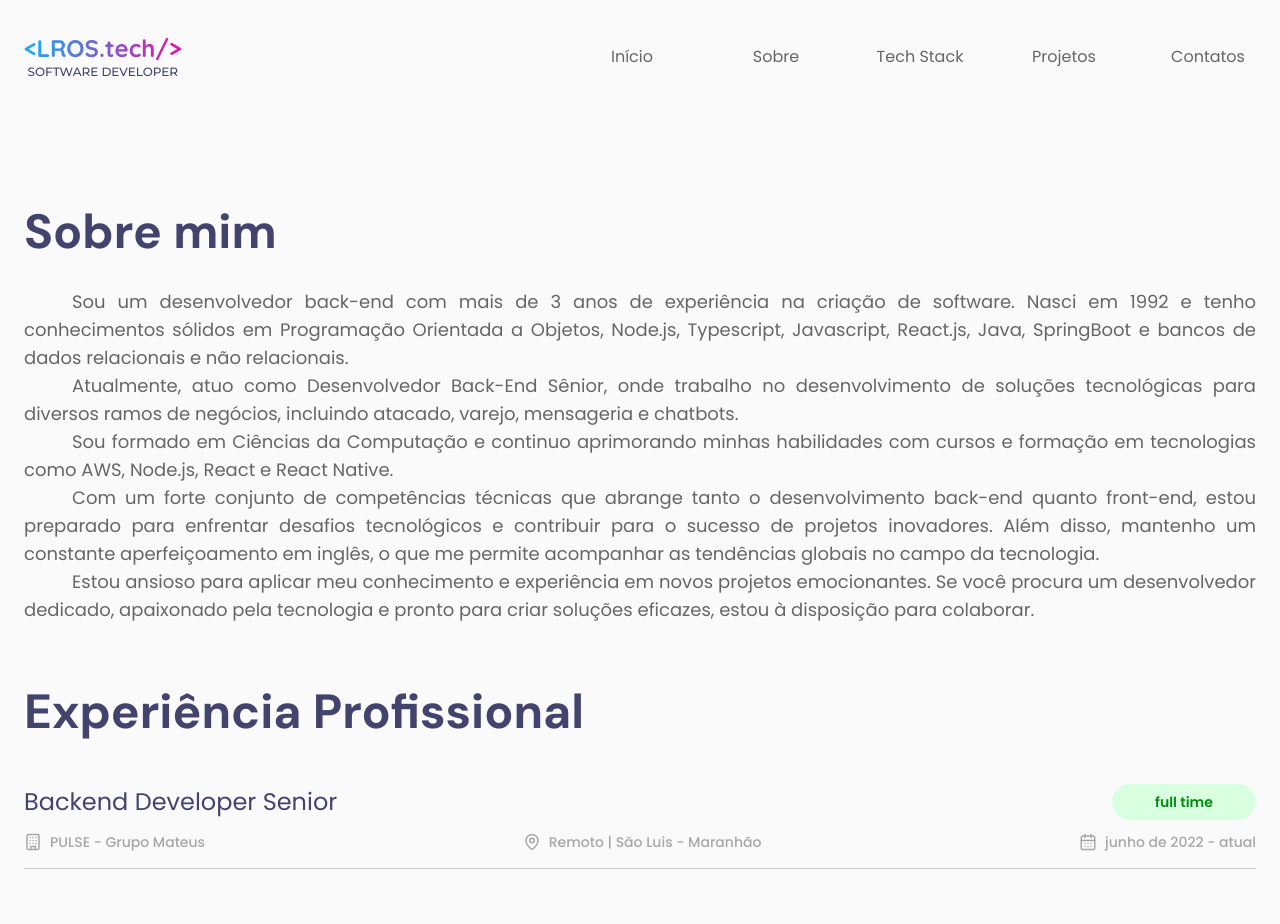
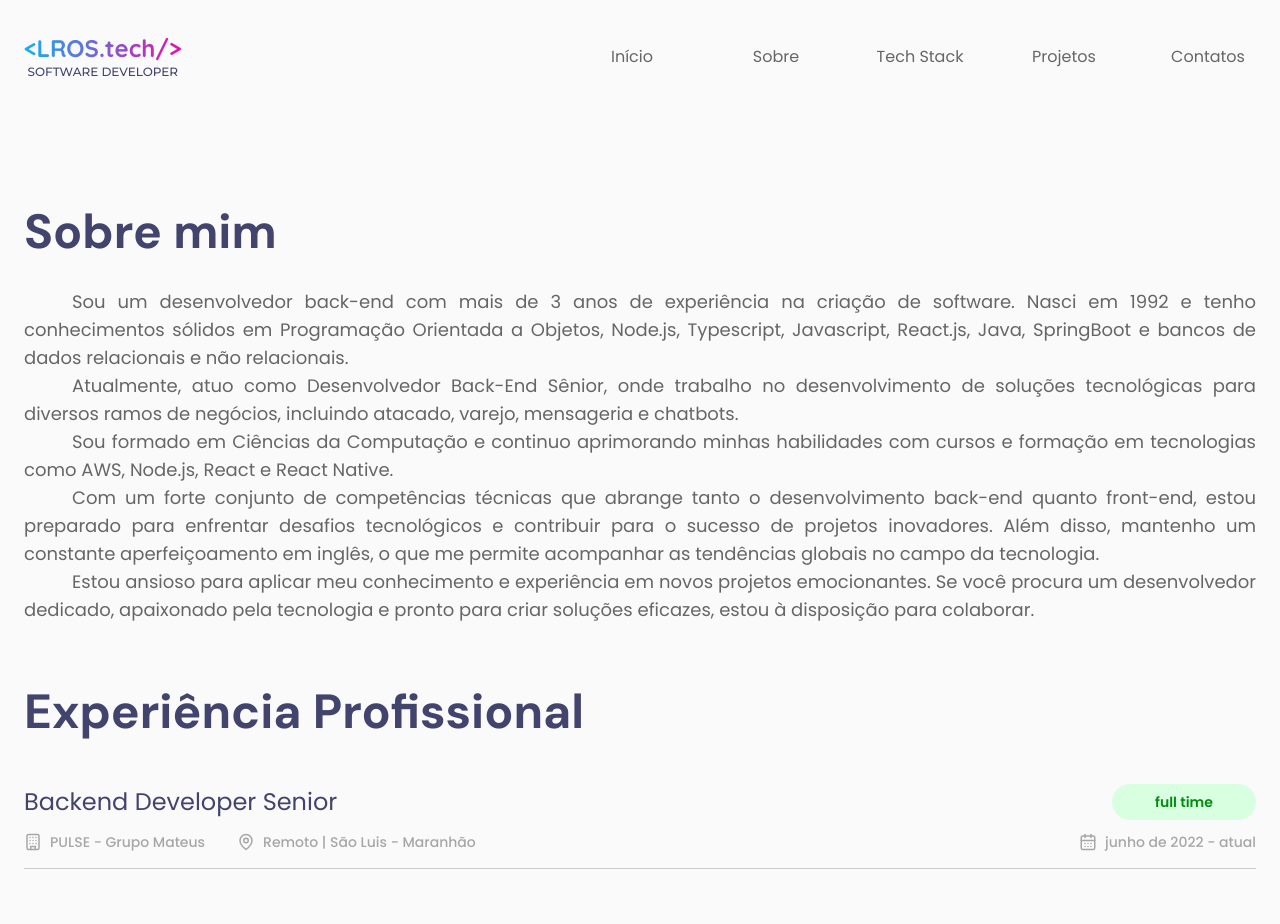
Before and after one commit to robertotics4/my-portifolio, a Next.js app: page /about in a window 1280 px wide. Shown: the top 924 px of the page. Built offline with nearby package versions, Linux system fonts and the light colour scheme.

Commit message:
feat: improve styles

```diff
--- a/src/components/Experience.tsx
+++ b/src/components/Experience.tsx
@@ -35,7 +35,7 @@ function Work({
           <Building size={18} />
           {company}
         </span>
-        <span className="flex items-center gap-2 font-secondary text-sm font-medium text-port-gray-400">
+        <span className="flex items-center gap-2 font-secondary text-sm font-medium text-port-gray-400 lg:ml-8 lg:mr-auto">
           <MapPin size={18} />
           {location}
         </span>
--- a/src/components/NavBar.tsx
+++ b/src/components/NavBar.tsx
@@ -25,7 +25,7 @@ function Item({ title, uri }: ItemProps) {
 export function Navbar() {
   return (
     <Collapsible.Root className="fixed left-0 right-0 top-0 z-20 flex flex-col lg:relative lg:flex-row lg:place-content-between lg:items-center">
-      <div className="flex w-full place-content-between items-center bg-zinc-50 p-4 lg:px-0">
+      <div className="flex w-full place-content-between items-center bg-zinc-50 p-4 shadow-md lg:px-0 lg:shadow-transparent">
         <Logo />
         <Collapsible.Trigger asChild className="lg:hidden">
           <button
```
